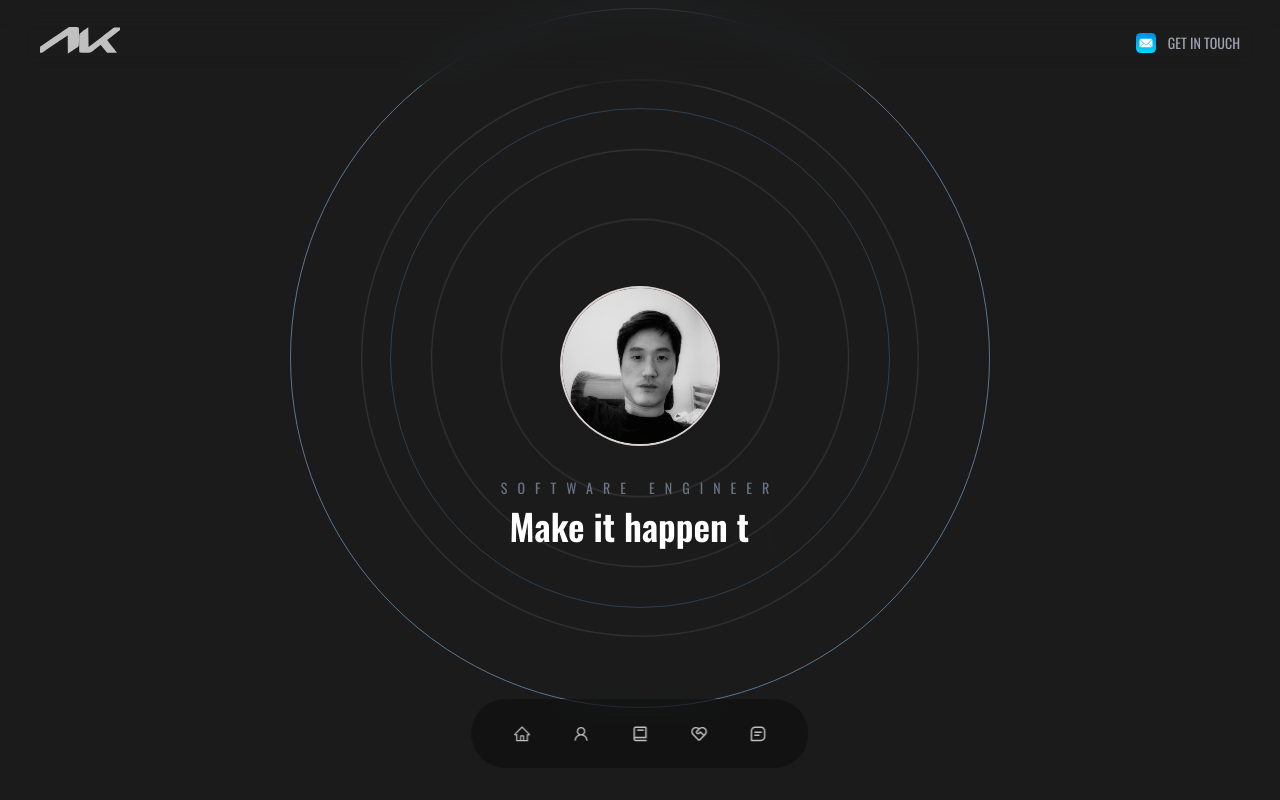
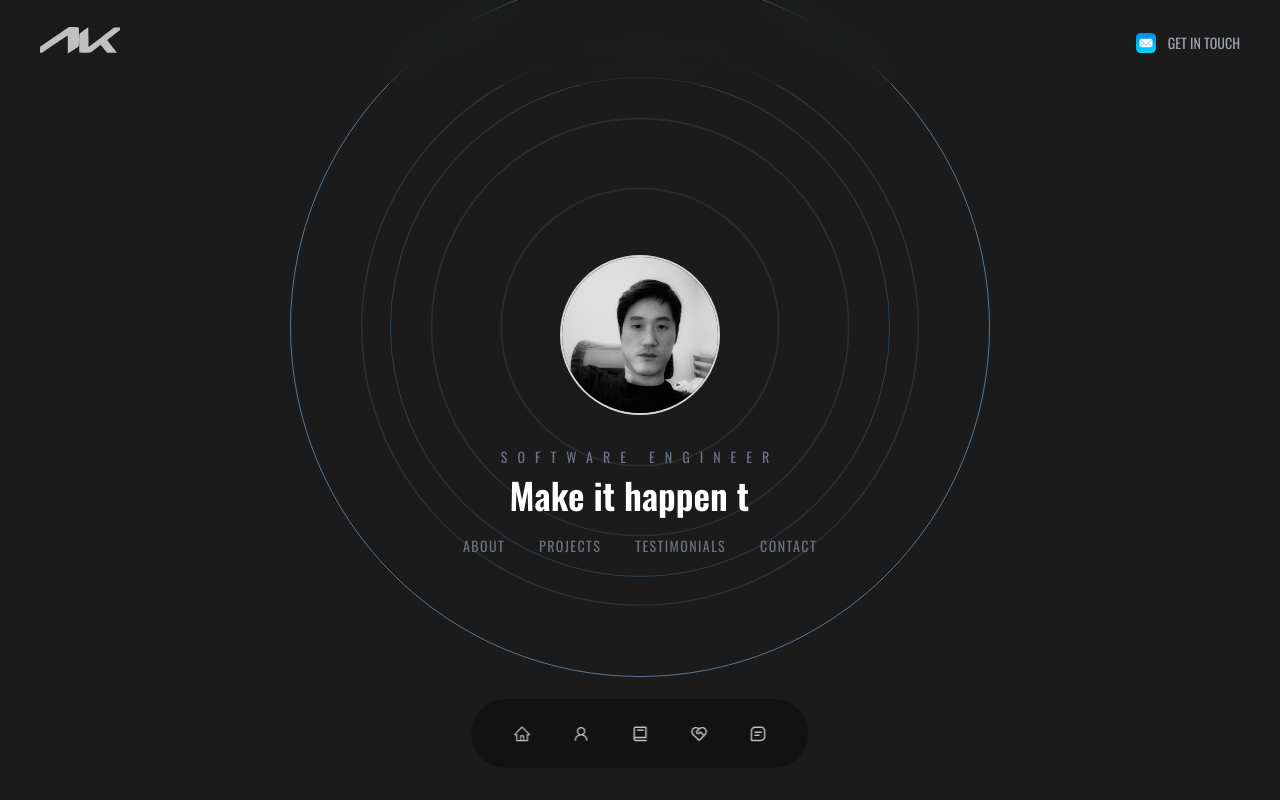
Before and after one commit to AramKim37/Aram-homepage, a Next.js app: page / in a window 1280 px wide. Shown: the top 800 px of the page. Built offline with nearby package versions, Linux system fonts and the light colour scheme.

Commit message:
add buttons in hero section

```diff
--- a/components/Hero.jsx
+++ b/components/Hero.jsx
@@ -40,20 +40,20 @@ const Hero = () => {
           <span className="mr-3 text-white">{text}</span>
           <Cursor cursorColor="#5aa5e6" />
         </h1>
-        {/* <div>
+        <div>
           <Link href="#about" smooth={true} duration={500}>
             <button className="heroButton">About</button>
           </Link>
-          <Link href="#experience" smooth={true} duration={500}>
-            <button className="heroButton">Experience</button>
+          <Link href="#projects" smooth={true} duration={500}>
+            <button className="heroButton">Projects</button>
           </Link>
           <Link href="#testimonials" smooth={true} duration={500}>
             <button className="heroButton">testimonials</button>
           </Link>
-          <Link href="#projects" smooth={true} duration={500}>
-            <button className="heroButton">Projects</button>
+          <Link href="#contact" smooth={true} duration={500}>
+            <button className="heroButton">contact</button>
           </Link>
-        </div> */}
+        </div>
       </div>
     </div>
   );
```
